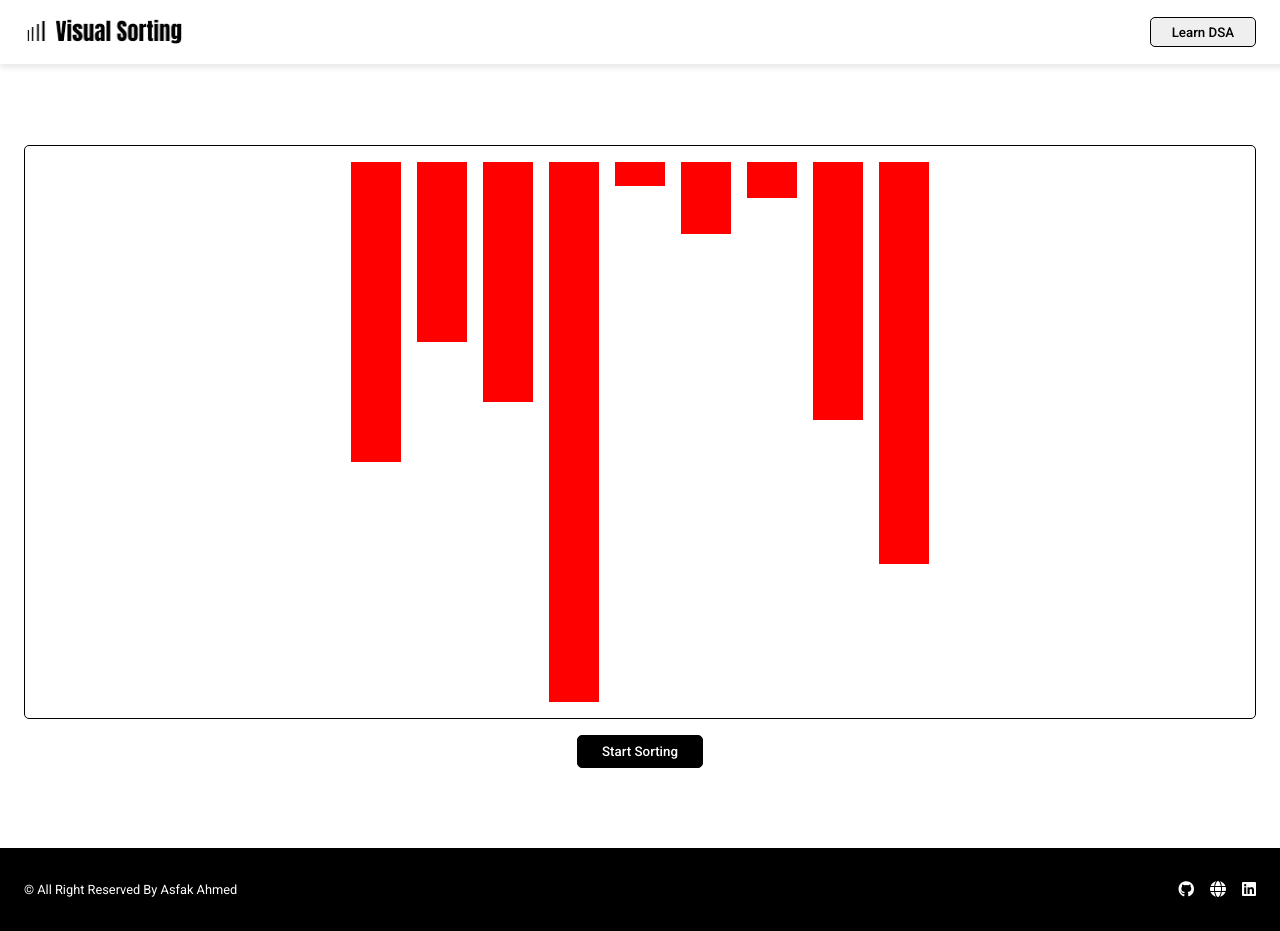
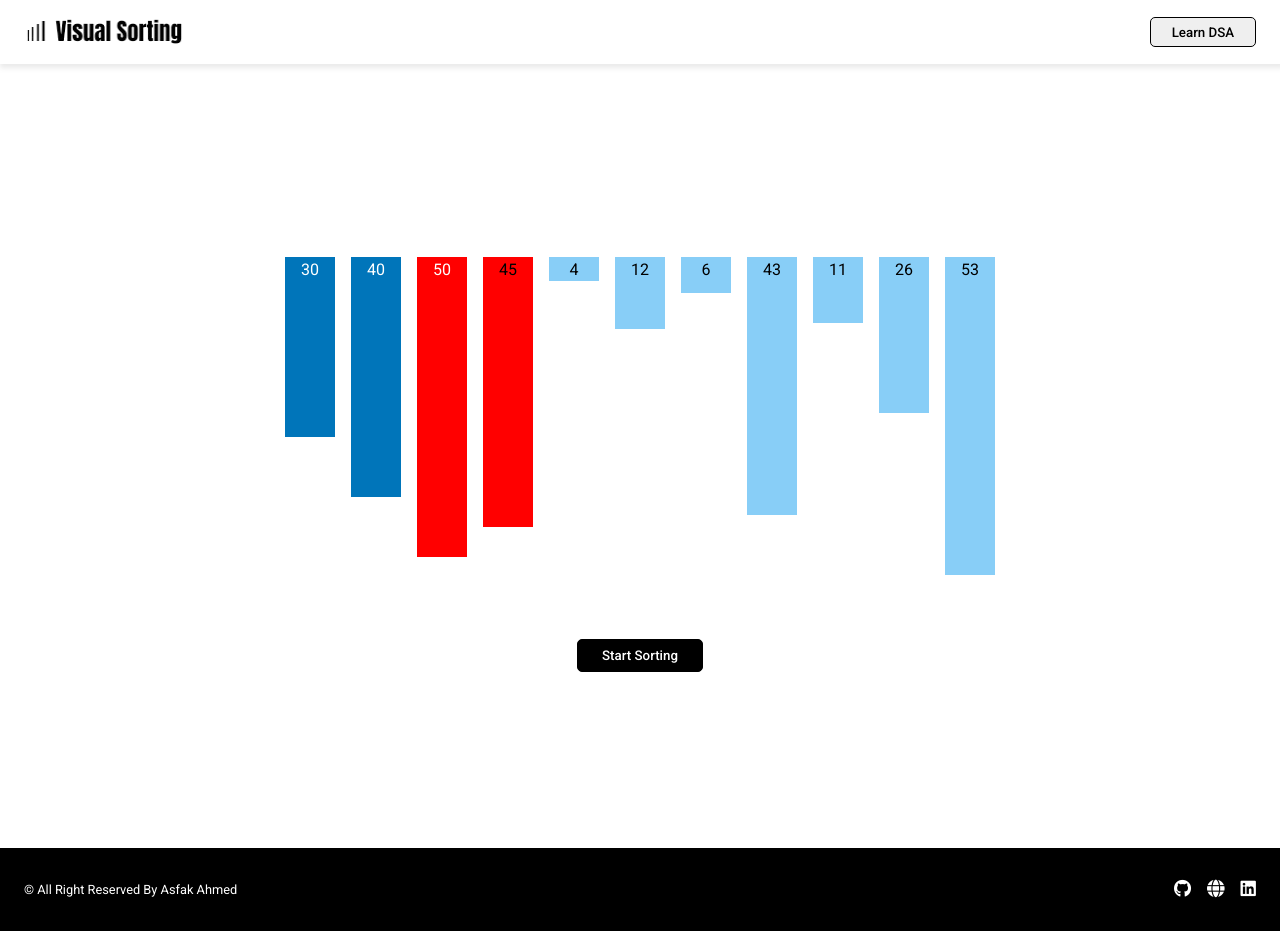
Before and after one commit to Asfak00/visual-bubble-sorting, a plain HTML site: page index.html in a window 1280 px wide. Both pictures are taken after a click on the button "Start Sorting". Drawn offline with Linux system fonts and the light colour scheme.

Commit message:
project ready for view

```diff
--- a/app.js
+++ b/app.js
@@ -1,17 +1,66 @@
-// demo array for sorting
-const array = [50, 30, 40, 90, 4, 12, 6, 43, 67];
 const parentDiv = document.getElementById("parentDiv");
 const startBtn = document.getElementById("startBtn");
 
 let i = 0;
+let array = [50, 30, 40, 45, 4, 12, 6, 43, 11, 26, 53];
 
+// this function will be call when click start button
+startBtn.addEventListener("click", async () => {
+  await bubbleSort(array);
+});
+
+// this function will be return promise
+function sleep(ms) {
+  return new Promise((resolve) => setTimeout(resolve, ms));
+}
+
+// this function will be created div and append to parent div
+function arrayforEach(array) {
   array.forEach((e) => {
     let tampDiv = document.createElement("div");
     tampDiv.style.height = e * 6 + "px";
     tampDiv.style.width = 50 + "px";
-  tampDiv.style.backgroundColor = "red";
+    tampDiv.style.backgroundColor = "#88cef7";
+    tampDiv.innerHTML = e;
     tampDiv.setAttribute("id", "elem" + i);
     i++;
     tampDiv.classList.add("innerDiv");
     parentDiv.appendChild(tampDiv);
   });
+}
+
+arrayforEach(array);
+
+// this function will be return bubble sort algorithm
+async function bubbleSort(array) {
+  let len = array.length;
+  for (let i = 0; i < len; i++) {
+    for (let j = 0; j < len - i - 1; j++) {
+      await sleep(500);
+      if (array[j] > array[j + 1]) {
+        await swap(array, j, j + 1);
+      }
+    }
+  }
+  return array;
+}
+
+// this function will be swap two element
+async function swap(array, a, b) {
+  let temp = array[a];
+  array[a] = array[b];
+  array[b] = temp;
+  let elem1 = document.getElementById("elem" + a);
+  let elem2 = document.getElementById("elem" + b);
+  elem1.style.backgroundColor = "red";
+  elem2.style.backgroundColor = "red";
+  await sleep(500);
+  elem1.style.height = array[a] * 6 + "px";
+  elem2.style.height = array[b] * 6 + "px";
+  elem1.innerHTML = array[a];
+  elem2.innerHTML = array[b];
+  elem1.style.backgroundColor = "#0075ba";
+  elem2.style.backgroundColor = "#0075ba";
+  elem1.style.color = "white";
+  elem2.style.color = "white";
+}
--- a/style.css
+++ b/style.css
@@ -48,7 +48,7 @@ main {
   flex-direction: column;
   justify-content: center;
   padding: 0 1.5rem;
-  gap: 1rem;
+  gap: 3rem;
 }
 
 #parentDiv {
@@ -59,7 +59,13 @@ main {
   justify-content: center;
   padding: 1rem;
   border-radius: 5px;
-  border: 1px solid #000;
+  /* border: 1px solid #000; */
+}
+
+.innerDiv {
+  text-align: center;
+  padding: 0.2rem;
+  transition: all 0.3s ease;
 }
 
 main button {
@@ -97,6 +103,13 @@ footer ul {
 
 footer ul li a i {
   color: #fff;
-  font-size: 1rem;
+  font-size: 1.1rem;
 }
 /* footer end */
+
+/* responsive  */
+@media (max-width: 480px) {
+  .innerDiv {
+    font-size: 9px;
+  }
+}
```
Also changed, not shown: index.html (+1 -0 lines), 1 other file. Lines whose indentation alone changed are shown as unchanged.
